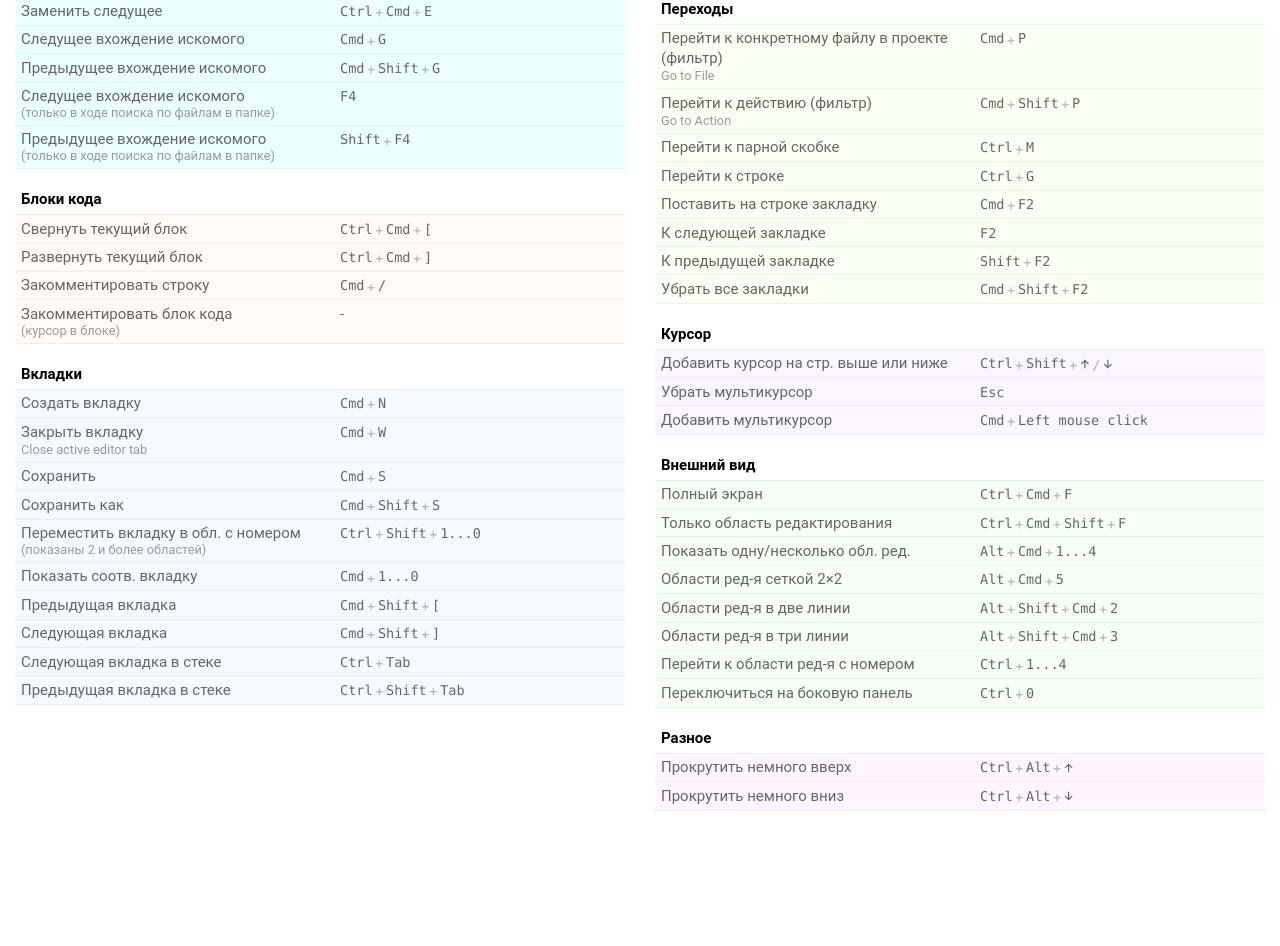
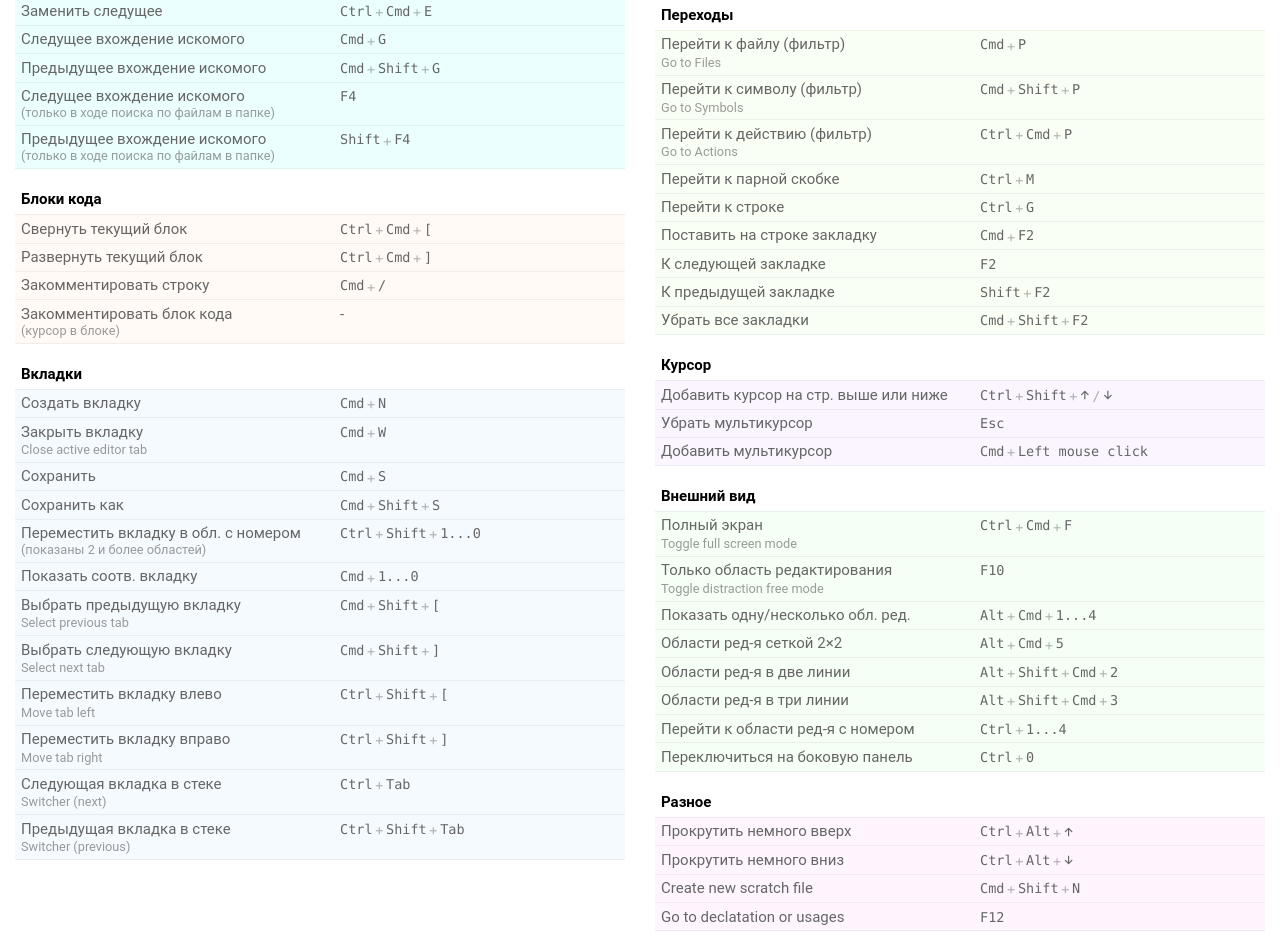
Before and after one commit to yurovant/yurovant.github.io, a plain HTML site: page index.html in a window 1280 px wide. Shown: the part 978-1924 px from the top of the page. Before the commit the page ends 1804 px from the top, so only its background shows below. Drawn offline with Linux system fonts and the light colour scheme.

Commit message:
Update index.html

```diff
--- a/index.html
+++ b/index.html
@@ -441,7 +441,7 @@
               <li id="subl-keys-search-1">
                 <div class="keys keys--descr">
                   <p>Поиск конкретного файла в проекте</p>
-                  <small>Go to File</small>
+                  <small>Go to file</small>
               </div>
                 <div class="keys keys--os">
                   <kbd>Cmd<span class="plus">+</span>P</kbd>
@@ -636,25 +636,55 @@
                 </div>
               </li>
               <li id="subl-keys-tabs-7">
-                <div class="keys keys--descr">Предыдущая вкладка</div>
+                <div class="keys keys--descr">
+                  <p>Выбрать предыдущую вкладку</p>
+                  <small>Select previous tab</small>
+                </div>
                 <div class="keys keys--os">
                   <kbd>Cmd<span class="plus">+</span>Shift<span class="plus">+</span>[</kbd>
                 </div>
               </li>
               <li id="subl-keys-tabs-8">
-                <div class="keys keys--descr">Следующая вкладка</div>
+                <div class="keys keys--descr">
+                  <p>Выбрать следующую вкладку</p>
+                  <small>Select next tab</small>
+                </div>
                 <div class="keys keys--os">
                   <kbd>Cmd<span class="plus">+</span>Shift<span class="plus">+</span>]</kbd>
                 </div>
               </li>
               <li id="subl-keys-tabs-9">
-                <div class="keys keys--descr">Следующая вкладка в стеке</div>
+                <div class="keys keys--descr">
+                  <p>Переместить вкладку влево</p>
+                  <small>Move tab left</small>
+                </div>
+                <div class="keys keys--os">
+                  <kbd>Ctrl<span class="plus">+</span>Shift<span class="plus">+</span>[</kbd>
+                </div>
+              </li>
+              <li id="subl-keys-tabs-10">
+                <div class="keys keys--descr">
+                  <p>Переместить вкладку вправо</p>
+                  <small>Move tab right</small>
+                </div>
+                <div class="keys keys--os">
+                  <kbd>Ctrl<span class="plus">+</span>Shift<span class="plus">+</span>]</kbd>
+                </div>
+              </li>
+              <li id="subl-keys-tabs-11">
+                <div class="keys keys--descr">
+                  <p>Следующая вкладка в стеке</p>
+                  <small>Switcher (next)</small>
+                </div>
                 <div class="keys keys--os">
                   <kbd>Ctrl<span class="plus">+</span>Tab</kbd>
                 </div>
               </li>
-              <li id="subl-keys-tabs-10">
-                <div class="keys keys--descr">Предыдущая вкладка в стеке</div>
+              <li id="subl-keys-tabs-12">
+                <div class="keys keys--descr">
+                  <p>Предыдущая вкладка в стеке</p>
+                  <small>Switcher (previous)</small>
+                </div>
                 <div class="keys keys--os">
                   <kbd>Ctrl<span class="plus">+</span>Shift<span class="plus">+</span>Tab</kbd>
                 </div>
@@ -736,13 +766,15 @@
             <h2 class="keys-block__name">Строки</h2>
             <ul class="keys-block__list">
               <li id="subl-keys-lines-1">
-                <div class="keys keys--descr">Добавить строке отступ <br>
+                <div class="keys keys--descr">
+                  <p>Добавить отступ строке</p>
                   <small>(курсор в начале строки)</small>
                 </div>
                 <div class="keys keys--os"><kbd>Tab</kbd></div>
               </li>
               <li id="subl-keys-lines-2">
-                <div class="keys keys--descr">Убрать строке отступ <br>
+                <div class="keys keys--descr">
+                  <p>Убрать отступ у строки</p>
                   <small>(курсор в начале строки)</small>
                 </div>
                 <div class="keys keys--os">
@@ -750,7 +782,8 @@
                 </div>
               </li>
               <li id="subl-keys-lines-3">
-                <div class="keys keys--descr">Добавить строке отступ <br>
+                <div class="keys keys--descr">
+                  <p>Добавить отступ строке</p>
                   <small>(курсор в любой позиции)</small>
                 </div>
                 <div class="keys keys--os">
@@ -758,7 +791,8 @@
                 </div>
               </li>
               <li id="subl-keys-lines-4">
-                <div class="keys keys--descr">Убрать у строки отступ <br>
+                <div class="keys keys--descr">
+                  <p>Убрать отступ у строки</p>
                   <small>(курсор в любой позиции)</small>
                 </div>
                 <div class="keys keys--os">
@@ -819,20 +853,29 @@
             <ul class="keys-block__list">
               <li id="subl-keys-goto-1">
                 <div class="keys keys--descr">
-                  <p>Перейти к конкретному файлу в проекте (фильтр)</p>
-                  <small>Go to File</small>
+                  <p>Перейти к файлу (фильтр)</p>
+                  <small>Go to Files</small>
                 </div>
                 <div class="keys keys--os">
                   <kbd>Cmd<span class="plus">+</span>P</kbd>
                 </div>
               </li>
+              <li id="subl-keys-goto-3">
+                <div class="keys keys--descr">
+                  <p>Перейти к символу (фильтр)</p>
+                  <small>Go to Symbols</small>
+                </div>
+                <div class="keys keys--os">
+                  <kbd>Cmd<span class="plus">+</span>Shift<span class="plus">+</span>P</kbd>
+                </div>
+              </li>
               <li id="subl-keys-goto-2">
                 <div class="keys keys--descr">
                   <p>Перейти к действию (фильтр)</p>
-                  <small>Go to Action</small>
+                  <small>Go to Actions</small>
                 </div>
                 <div class="keys keys--os">
-                  <kbd>Cmd<span class="plus">+</span>Shift<span class="plus">+</span>P</kbd>
+                  <kbd>Ctrl<span class="plus">+</span>Cmd<span class="plus">+</span>P</kbd>
                 </div>
               </li>
               <li id="subl-keys-goto-3">
@@ -900,14 +943,20 @@
             <h2 class="keys-block__name">Внешний вид</h2>
             <ul class="keys-block__list">
               <li id="subl-keys-layouts-1">
-                <div class="keys keys--descr">Полный экран</div>
-                <div class="keys keys--os"><kbd>Ctrl<span class="plus">+</span>Cmd<span
-                          class="plus">+</span>F</kbd></div>
+                <div class="keys keys--descr">
+                  <p>Полный экран</p>
+                  <small>Toggle full screen mode</small>
+                </div>
+                <div class="keys keys--os">
+                  <kbd>Ctrl<span class="plus">+</span>Cmd<span class="plus">+</span>F</kbd></div>
               </li>
               <li id="subl-keys-layouts-2">
-                <div class="keys keys--descr">Только область редактирования</div>
+                <div class="keys keys--descr">
+                  <p>Только область редактирования</p>
+                  <small>Toggle distraction free mode</small>
+                </div>
                 <div class="keys keys--os">
-                  <kbd>Ctrl<span class="plus">+</span>Cmd<span class="plus">+</span>Shift<span class="plus">+</span>F</kbd>
+                  <kbd>F10</kbd>
                 </div>
               </li>
               <li id="subl-keys-layouts-3">
@@ -958,6 +1007,18 @@
                 <div class="keys keys--descr">Прокрутить немного вниз</div>
                 <div class="keys keys--os">
                   <kbd>Ctrl<span class="plus">+</span>Alt<span class="plus">+</span><span class="icon-down"></span></kbd>
+                </div>
+              </li>
+              <li id="subl-keys-other-3">
+                <div class="keys keys--descr">Create new scratch file</div>
+                <div class="keys keys--os">
+                  <kbd>Cmd<span class="plus">+</span>Shift<span class="plus">+</span>N</kbd>
+                </div>
+              </li>
+              <li id="subl-keys-other-4">
+                <div class="keys keys--descr">Go to declatation or usages</div>
+                <div class="keys keys--os">
+                  <kbd>F12</kbd>
                 </div>
               </li>
             </ul>
```
